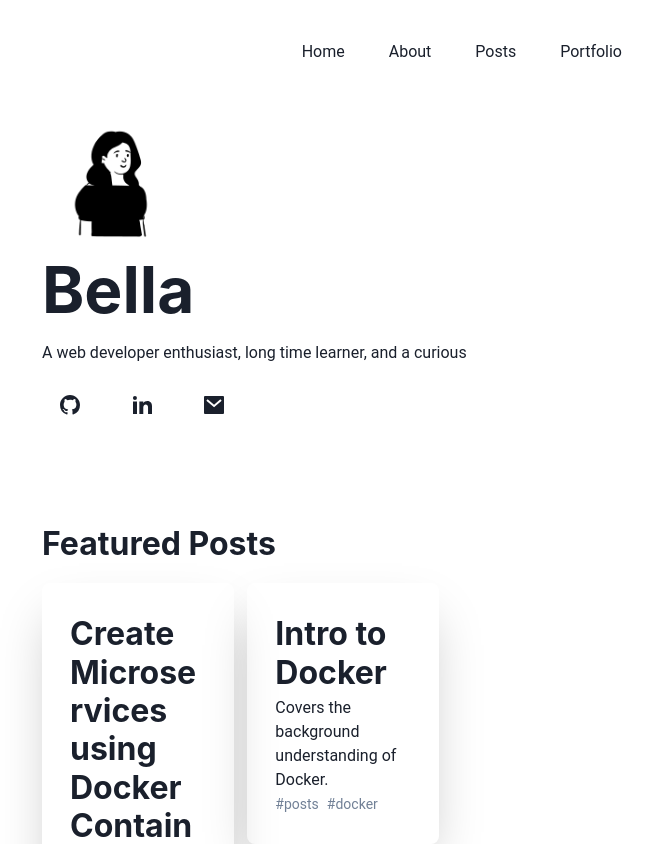
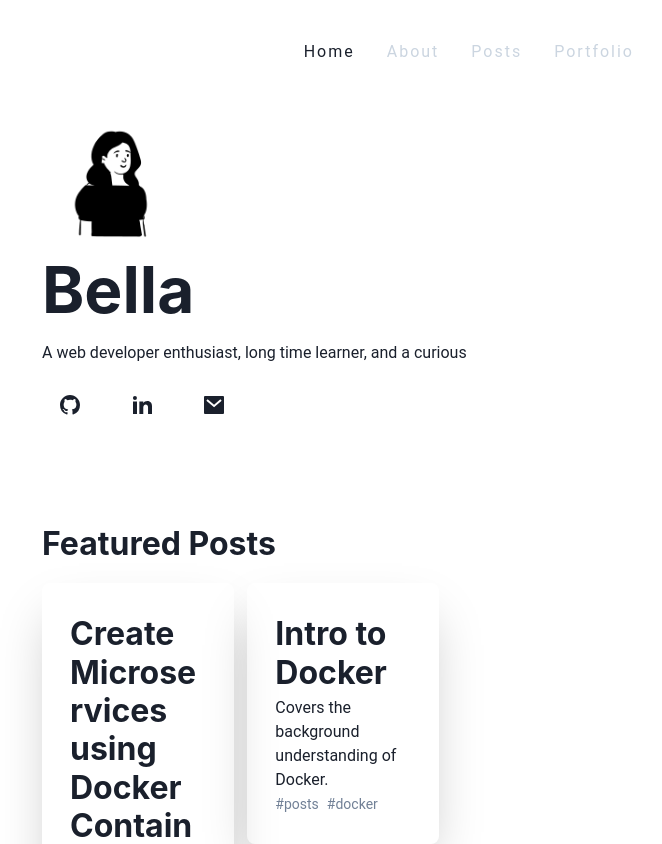
Before and after one commit to bellapd/bellapd-v1, a Next.js app: page / in a window 1280 px wide. Shown: the top 844 px of the page, without its empty margins (310-972 px from the left). Built offline with nearby package versions, Linux system fonts and the light colour scheme; a small style sheet from the web is missing.

Commit message:
style: add drop shadow

```diff
--- a/components/Navigation/Navlink.tsx
+++ b/components/Navigation/Navlink.tsx
@@ -23,13 +23,12 @@ export default function Navlink({
   return (
     <NextLink href={href}>
       <Link
-        px={3}
-        py={2}
-        rounded="full"
-        ml="5"
-        _hover={{
-          textDecoration: "none",
-        }}
+        variant="ghost"
+        color={isActive ? "gray.800" : "gray.300"}
+        _hover={{ color: "gray.800" }}
+        _active={{ color: "gray.800" }}
+        letterSpacing="2px"
+        ml="2rem"
       >
         {children}
       </Link>
```
